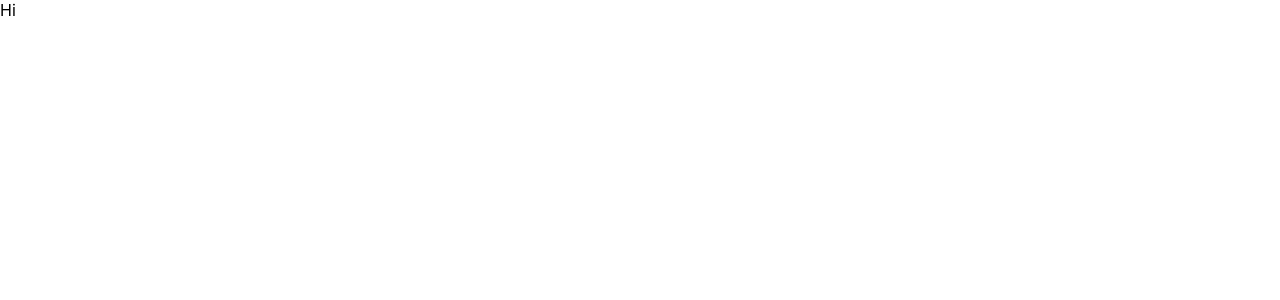
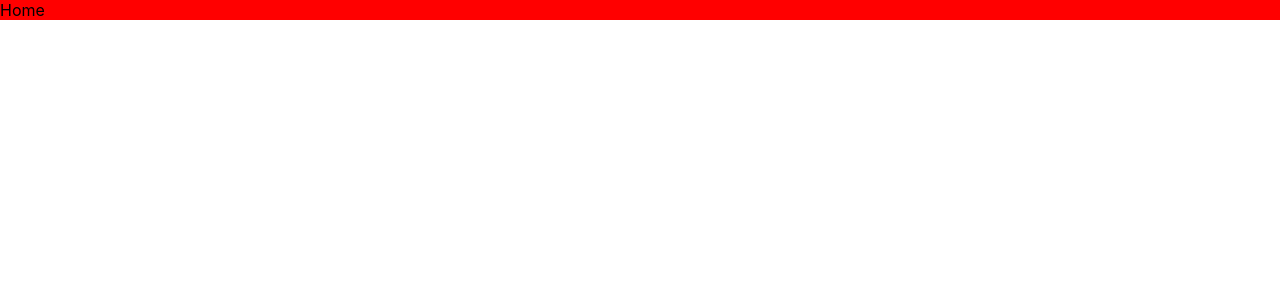
Before and after one commit to AVIVASHISHTA29/Portfolio2021, a React (Create React App) app: page / in a window 1280 px wide. Shown: the top 300 px of the page. Built offline with nearby package versions, Linux system fonts and the light colour scheme.

Commit message:
home added

```diff
--- a/package.json
+++ b/package.json
@@ -8,6 +8,7 @@
     "@testing-library/user-event": "^13.5.0",
     "react": "^18.2.0",
     "react-dom": "^18.2.0",
+    "react-router-dom": "^6.20.1",
     "react-scripts": "5.0.1",
     "web-vitals": "^2.1.4"
   },
--- a/src/App.js
+++ b/src/App.js
@@ -1,9 +1,17 @@
-function App() {
+import {
+  BrowserRouter,
+  Route,
+  Routes
+} from "react-router-dom";
+import Home from "./pages/Home";
+
+export default function App() {
   return (
-    <div className="App">
-      Hi
-    </div>
+    <BrowserRouter>
+      <Routes>
+        <Route path="/" element={<Home />} />
+        <Route path="/hi" element={<>hi</>} />
+      </Routes>
+    </BrowserRouter>
   );
 }
-
-export default App;
--- a/src/index.js
+++ b/src/index.js
@@ -2,7 +2,6 @@ import React from 'react';
 import ReactDOM from 'react-dom/client';
 import App from './App';
 import './index.css';
-
 
 const root = ReactDOM.createRoot(document.getElementById('root'));
 root.render(
--- /dev/null
+++ b/src/pages/Home/index.js
@@ -0,0 +1,9 @@
+import React from 'react'
+import styles from "./styles.module.css"
+function Home() {
+    return (
+        <div className={styles.main}>Home</div>
+    )
+}
+
+export default Home
--- /dev/null
+++ b/src/pages/Home/styles.module.css
@@ -0,0 +1,3 @@
+.main {
+  background-color: red;
+}
```
Also changed, not shown: 1 other file (tests, documents, lock files or other folders).
